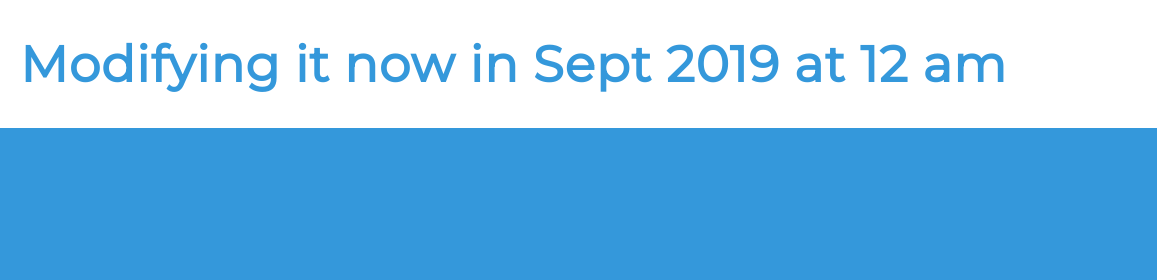
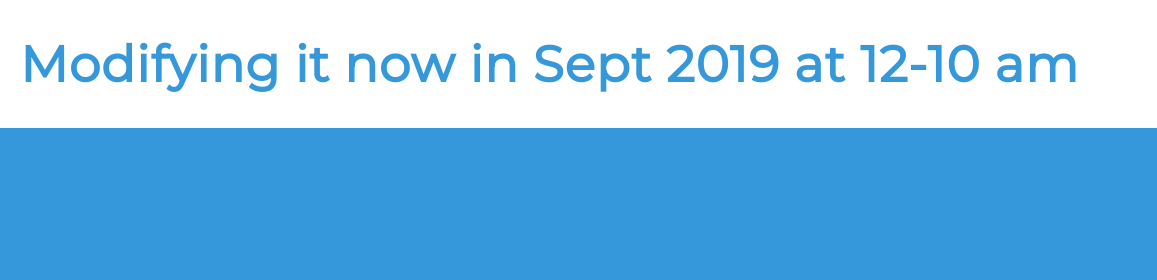
Before and after one commit to pranav16-dev/acg-serverless, a plain HTML site: page index.html in a window 1280 px wide. Shown: the top 280 px of the page, 0-1157 px from the left. Drawn offline with Linux system fonts and the light colour scheme.

Commit message:
commit in Sept 2019 12-10am

```diff
--- a/index.html
+++ b/index.html
@@ -15,7 +15,7 @@
     <main class="overflow--auto">
       <h1 class="color--skyBlue section__heading--largest">
         <!--Your name goes here -->
-        Modifying it now in Sept 2019 at 12 am
+        Modifying it now in Sept 2019 at 12-10 am
       </h1>
 
       <ul class="section--social">
```
